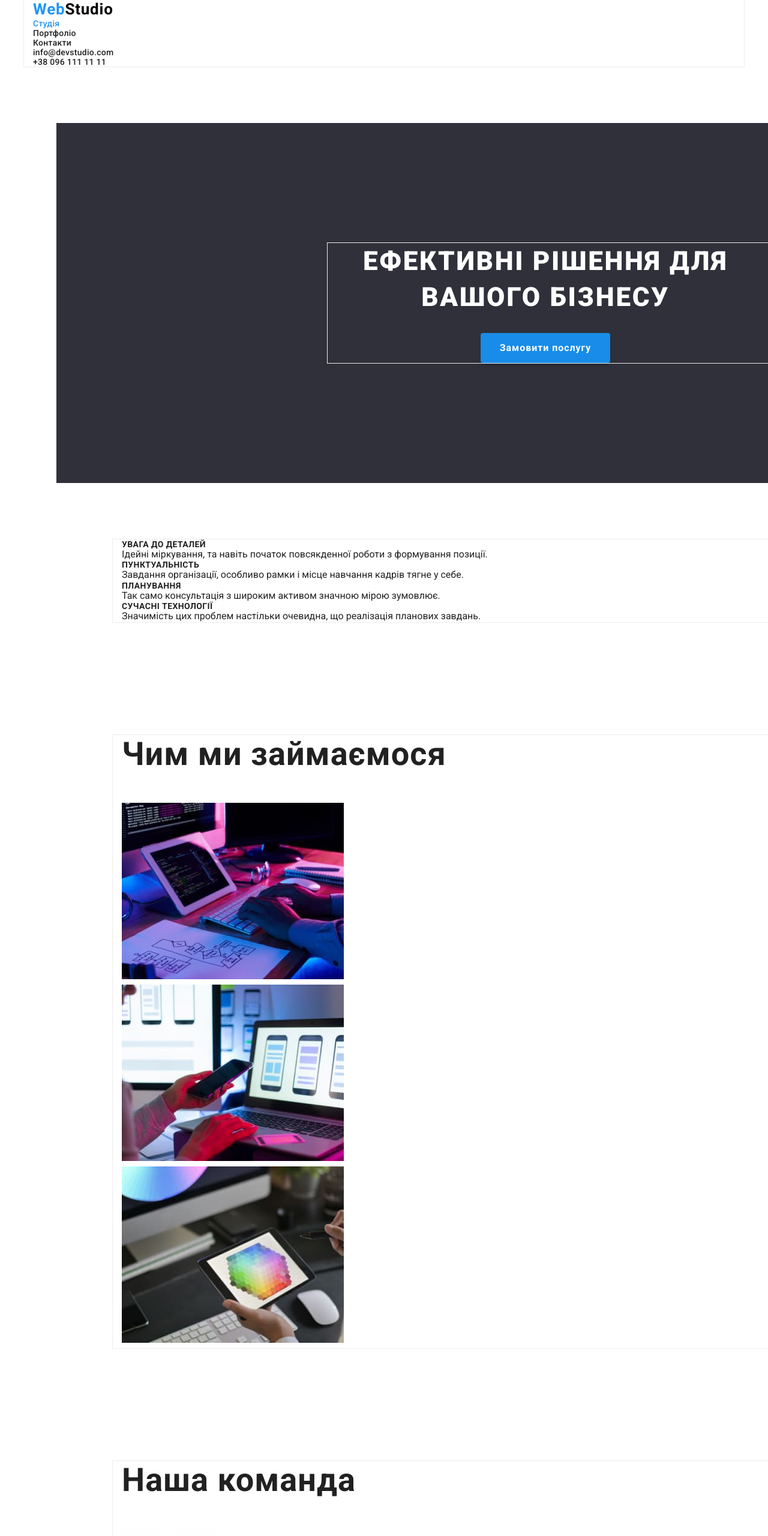
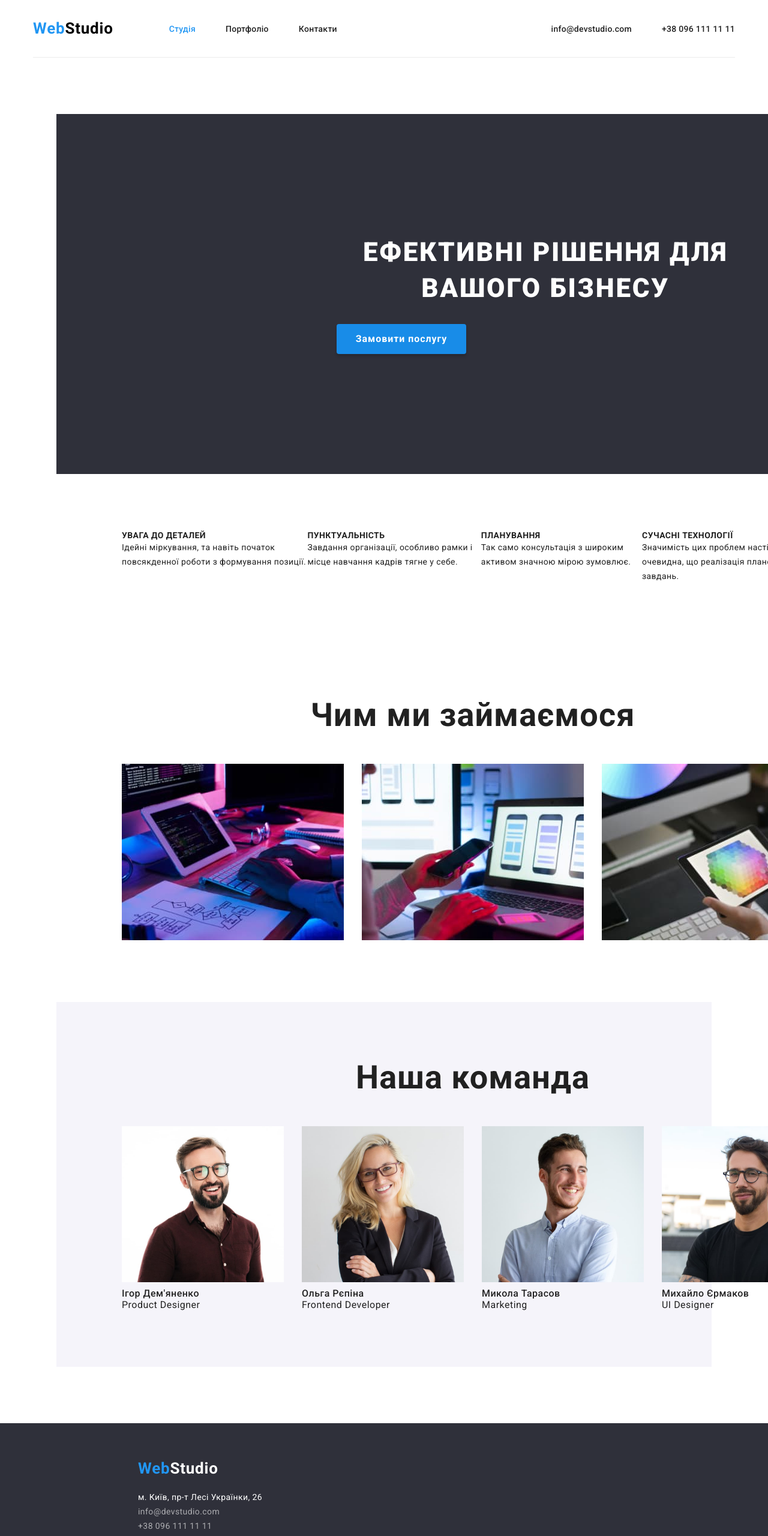
Before and after one commit to ruzv2021/goit-markup-hw-03, a plain HTML site: page index.html in a window 1280 px wide. Shown: the top 2560 px of the page at 60% size. Drawn offline with nearby package versions, Linux system fonts and the light colour scheme.

Commit message:
added flexboxes

```diff
--- a/css/style.css
+++ b/css/style.css
@@ -50,34 +50,62 @@ p {
     margin: 0;
 }
 
+section {
+    padding: 94px;
+}
+
+.button {
+    cursor: pointer;
+}
+
+.container {
+    width: 1200px;
+    margin: 0 auto;
+    padding: 0px 15px;
+    /* outline: 1px solid #ECECEC; */
+}
+
+
+.container .site-nav {
+    border-bottom-width: 1px;
+    border-bottom-style: solid;
+    border-bottom-color: #ECECEC
+}
+
 .navigation {
     font-weight: 500;
     font-size: 14px;
     line-height: calc(16/14);
     letter-spacing: 0.02em;
     color: var(--main-color);
+}
+
+.site-nav {
+    display: flex;
+    align-items: center;
+}
+
+.site-nav .item+.item,
+.item-phone {
+    margin-left: 50px;
+}
+
+.item-logo {
+    margin-right: 93px;
 
 }
 
-nav.container {
-    border-bottom: #ECECEC;
+.item-email {
+    margin-left: auto;
 }
 
-section {
-    padding: 94px;
+nav.item,
+.item-logo {
+    padding-top: 32px;
+    padding-bottom: 32px;
+
 }
 
-.container {
-    width: 1200px;
-    margin: 0 auto;
-    padding: 0px 15px;
-    outline: 1px solid #ECECEC;
-}
-
-.navigation.container {
-    display: flex;
-    align-items: center;
-}
 
 
 .link-studio:hover,
@@ -108,36 +136,35 @@ section {
     padding: 200px 452px 200px 452px;
     text-align: center;
     width: 1600px;
-    max-height: 600px;
 
 }
 
 
 .hero-text {
-
+    width: 696px;
     font-weight: 900;
     font-size: 44px;
     line-height: calc(60/44);
-    text-align: center;
+
     letter-spacing: 0.06em;
     text-transform: uppercase;
     color: #FFFFFF;
-    width: 696px;
-    max-height: 120px;
+
+
     margin-top: 0;
     margin-bottom: 30px;
-
+    text-align: center;
 }
 
 
 .hero-button {
-    display: inline-block;
+    display: block;
     width: 216px;
-    height: 50px;
     padding-left: 24px;
     padding-top: 10px;
     padding-bottom: 10px;
     padding-right: 24px;
+
     background: #188CE8;
     box-shadow: 0px 4px 4px rgba(0, 0, 0, 0.15);
     border-radius: 4px;
@@ -145,16 +172,10 @@ section {
 
     font-size: 16px;
     line-height: calc(30/16);
-
-    text-align: center;
     letter-spacing: 0.06em;
     font-weight: 700;
     color: white;
 
-}
-
-.hero .container {
-    display: flex;
 }
 
 
@@ -165,6 +186,26 @@ button:hover {
 button:focus {
     outline: #188CE8;
 }
+
+
+
+
+/* about under hero */
+
+
+.container .under-hero {
+    display: flex;
+
+}
+
+.under-hero>h2 {
+    margin-bottom: 10px;
+}
+
+.under-hero .item:not(:first-child) {
+    margin-left: 30px;
+}
+
 
 /* staff block studio */
 
@@ -178,12 +219,20 @@ button:focus {
 
 }
 
+.photos-occupation .photo:not(:first-child) {
+    margin-left: 30px;
+}
+
 .title-occupation {
     margin-bottom: 50px;
+    text-align: center;
 }
+
+/* team block */
 
 .title-team-block {
     margin-bottom: 50px;
+    text-align: center;
 }
 
 .team-block {
@@ -191,6 +240,11 @@ button:focus {
     font-size: 36px;
     line-height: calc(42/36);
     letter-spacing: 0.03em;
+    background-color: #F5F4FA;
+}
+
+.team-block-items .staff:not(:first-child) {
+    margin-left: 30px;
 }
 
 .first-name,
@@ -214,6 +268,14 @@ button:focus {
     line-height: calc(19/16);
     letter-spacing: 0.03em;
     color: var(--s);
+}
+
+.photos-occupation {
+    display: flex;
+}
+
+.team-block-items {
+    display: flex;
 }
 
 
@@ -245,32 +307,83 @@ button:focus {
 
 
 
-.button {
-    cursor: pointer;
-}
+
 
 .button-one,
 .button-two,
 .button-three,
 .button-four,
 .button-five {
-
+    cursor: pointer;
     font-weight: 500;
     background: #F5F4FA;
     border-radius: 4px;
     font-weight: 500;
     font-size: 16px;
     line-height: calc(26/16);
-    display: inline-block;
     width: 125px;
     height: 38px;
     border: none;
     padding: 6px 22px;
+    display: block;
+
+
 }
+
+.buttons-portfolio {
+    display: flex;
+    align-items: center;
+    width: 575px;
+}
+
+
+.buttons-portfolio>.button:not(:first-child) {
+    margin-left: 30px;
+}
+
+
+
+.item-email {
+    margin-left: auto;
+}
+
+nav.item,
+.item-logo {
+    padding-top: 32px;
+    padding-bottom: 32px;
+
+}
+
+
+
+
+
 
 
 /* under hero studio page */
 
+.our-projects {
+    display: flex;
+    flex-wrap: wrap;
+}
+
+.our-projects .example {
+    width: 370px;
+    margin-right: 30px;
+    margin-bottom: 30px;
+    border-bottom-width: 1px;
+    border-bottom-style: solid;
+    border-bottom-color: #EEEEEE;
+
+}
+
+.our-projects>.example:nth-child(3n) {
+    margin-right: 0;
+}
+
+.our-projects>.example:nth-last-child(-n + 3) {
+    margin-bottom: 0;
+}
 
 .item-heading-one>h2,
 .item-heading-two>h2,
@@ -290,9 +403,7 @@ button:focus {
     font-weight: 400;
     font-size: 14px;
     line-height: 24px;
-
     letter-spacing: 0.03em;
-
     color: var(--second-color);
 }
 
--- a/index.html
+++ b/index.html
@@ -17,14 +17,16 @@
 <body>
     <header class="navigation">
         <nav class="container">
-            <a href="./index.html" class="logo logo-up link">Web<span class="logo logo-up-black">Studio</span></a>
 
-            <ul>
-                <li><a class="link-studio link-studio-blue link" href="./index.html">Студія</a></li>
-                <li><a class="link-portfolio link" href="./portfolio.html">Портфоліо</a></li>
-                <li><a class="link-contacts link" href="------">Контакти</a></li>
-                <li><a class="link-email link" href="mailto:info@devstudio.com">info@devstudio.com</a></li>
-                <li><a class="link-phone link" href="tel:+380961111111">+38 096 111 11 11</a></li>
+            <ul class="site-nav">
+                <li class="item-logo"><a href="./index.html" class="logo logo-up link">Web<span
+                            class="logo logo-up-black">Studio</span></a></li>
+                <li class="item"><a class="link-studio link-studio-blue link" href="./index.html">Студія</a></li>
+                <li class="item"><a class="link-portfolio link" href="./portfolio.html">Портфоліо</a></li>
+                <li class="item"><a class="link-contacts link" href="------">Контакти</a></li>
+                <li class="item-email"><a class="link-email link"
+                        href="mailto:info@devstudio.com">info@devstudio.com</a></li>
+                <li class="item-phone"><a class="link-phone link" href="tel:+380961111111">+38 096 111 11 11</a></li>
             </ul>
         </nav>
     </header>
@@ -49,42 +51,46 @@
 
         <section class="about">
             <div class="container">
-                <ul>
+                <ul class="under-hero">
                     <li>
-                        <div class="item-heading-one">
+                        <div class=" item item-heading-one">
                             <h2>УВАГА ДО ДЕТАЛЕЙ</h2>
-                        </div>
                             <p>
                                 Ідейні міркування, та навіть початок повсякденної роботи з формування
                                 позиції.
                             </p>
+                        </div>
+
                     </li>
 
                     <li>
-                        <div class="item-heading-two">
+                        <div class="item item-heading-two">
                             <h2>ПУНКТУАЛЬНІСТЬ</h2>
-                        </div>
                             <p>
                                 Завдання організації, особливо рамки i місце навчання кадрів тягне у
                                 себе.
                             </p>
+                        </div>
+
                     </li>
 
                     <li>
-                        <div class="item-heading-three">
+                        <div class=" item item-heading-three">
                             <h2>ПЛАНУВАННЯ</h2>
+                            <p>Так само консультація з широким активом значною мірою зумовлює.</p>
                         </div>
 
-                        <p>Так само консультація з широким активом значною мірою зумовлює.</p>
+
                     </li>
                     <li>
-                        <div class="item-heading-four">
+                        <div class=" item item-heading-four">
                             <h2>СУЧАСНІ ТЕХНОЛОГІЇ</h2>
-                        </div>
                             <p>
                                 Значимість цих проблем настільки очевидна, що реалізація планових
                                 завдань.
                             </p>
+                        </div>
+
                     </li>
                 </ul>
             </div>
@@ -93,14 +99,14 @@
         <section class="occupation">
             <div class="container">
                 <h2 class="title-occupation">Чим ми займаємося</h2>
-                <ul>
-                    <li>
+                <ul class="photos-occupation">
+                    <li class="photo">
                         <img src="./images/img1.jpg" width="370px" alt="programer-working-his-desk-office" />
                     </li>
-                    <li>
+                    <li class="photo">
                         <img src="./images/img2.jpg" width="370px" alt="programer-working-his-desk-office" />
                     </li>
-                    <li>
+                    <li class="photo">
                         <img src="./images/img3.jpg" width="370px" alt="programer-working-his-desk-office" />
                     </li>
                 </ul>
@@ -112,24 +118,24 @@
             <div class="container">
                 <h2 class="title-team-block">Наша команда</h2>
 
-                <ul>
-                    <li>
+                <ul class="team-block-items">
+                    <li class="staff">
                         <img src="./images/img4.jpg" width="270px" alt="staff" />
                         <h3 class="first-name">Ігор Дем'яненко</h3>
                         <p class="member-position-one">Product Designer</p>
                     </li>
-                    <li>
+                    <li class="staff">
                         <img src="./images/img5.jpg" width="270px" alt="staff" />
                         <h3 class="second-name">Ольга Рєпіна</h3>
                         <p class="member-position-two">Frontend Developer</p>
                     </li>
-                    <li>
+                    <li class="staff">
                         <img src="./images/img6.jpg" width="270px" alt="staff" />
                         <h3 class="third-name">Микола Тарасов</h3>
                         <p class="member-position-three">Marketing</p>
                     </li>
 
-                    <li>
+                    <li class="staff">
                         <img src="./images/img7.jpg" width="270px" alt="staff" />
                         <h3 class="fourth-name">Михайло Єрмаков</h3>
                         <p class="member-position-four">UI Designer</p>
```
Also changed, not shown: portfolio.html (+33 -30 lines). Lines whose indentation alone changed are shown as unchanged.
